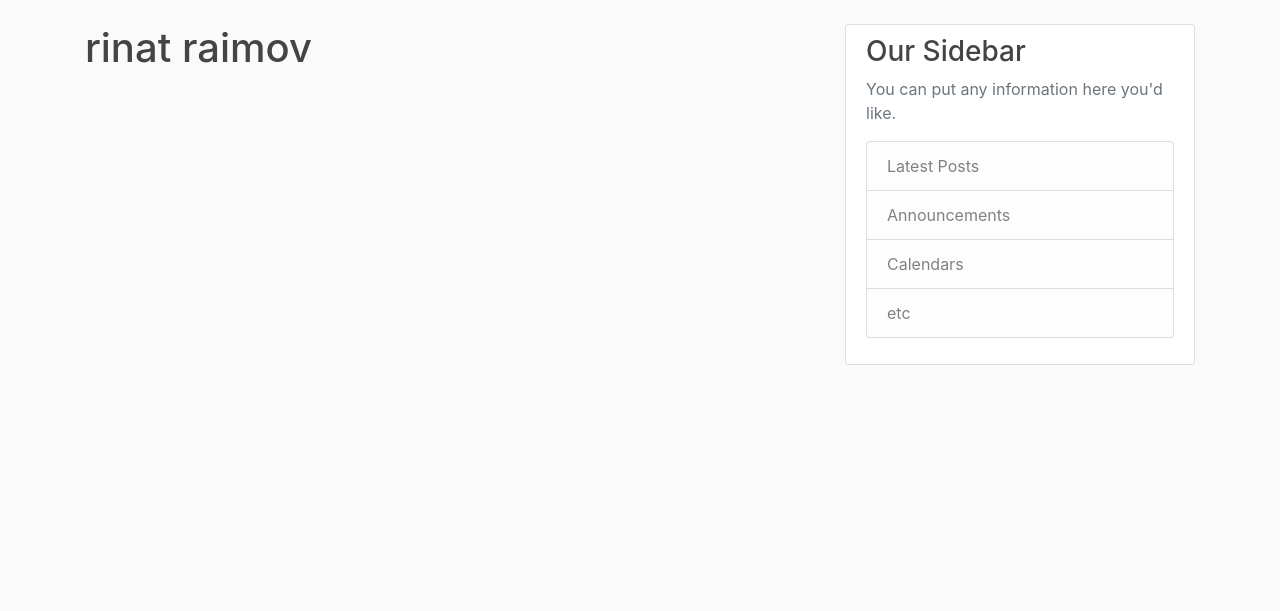
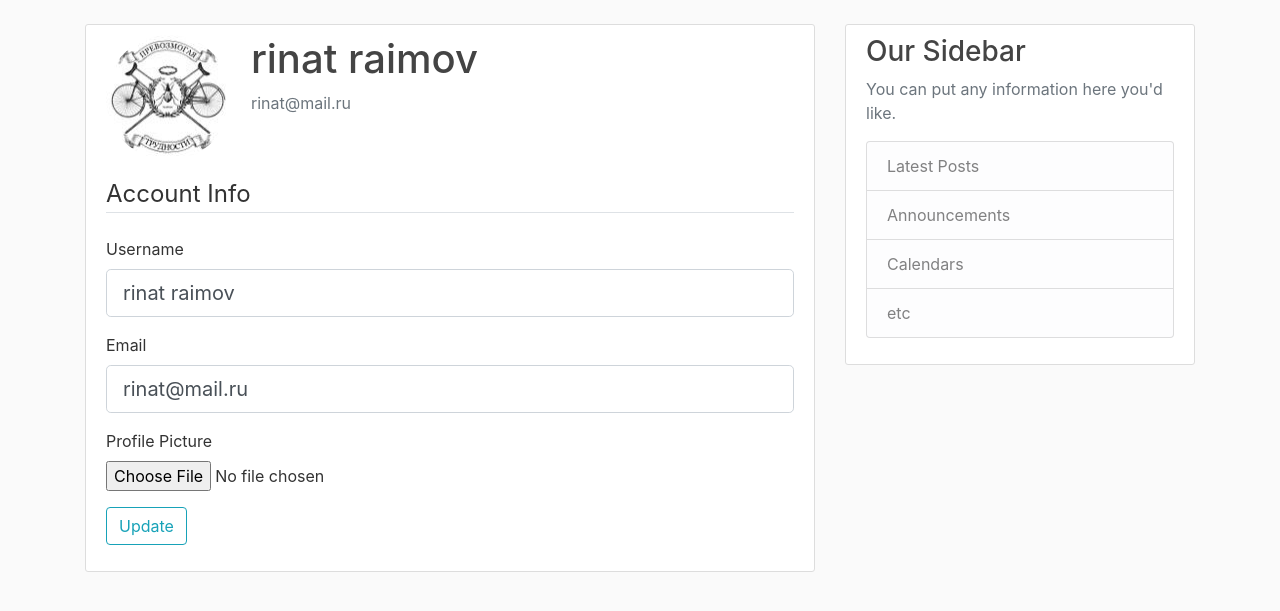
Before and after one commit to RinatR/ad_and_israel, a Flask app: page /account in a window 1280 px wide. Shown: the part 56-667 px from the top of the page. Run offline with Flask 2, Linux system fonts and the light colour scheme; a user stored in the database is signed in; some libraries are stand-ins or nearby versions.

Commit message:
added functionality for update account info and upload users's picture

```diff
--- a/flaskblog/forms.py
+++ b/flaskblog/forms.py
@@ -1,4 +1,6 @@
 from flask_wtf import FlaskForm
+from flask_wtf.file import FileField, FileAllowed
+from flask_login import current_user
 from wtforms import StringField, PasswordField, SubmitField, BooleanField
 from wtforms.validators import DataRequired, Length, Email, EqualTo, ValidationError
 from flaskblog.models import User
@@ -27,3 +29,22 @@ class LoginForm(FlaskForm):
 	password = PasswordField('Password', validators=[DataRequired()])
 	remember = 	BooleanField('Remember Me')
 	submit = SubmitField('Login')
+
+class UpdateAccountForm(FlaskForm):
+	username = StringField('Username', validators=[DataRequired(),
+							Length(min=2,max=20)])
+	email = StringField('Email', validators=[DataRequired(), Email()])
+	picture = FileField('Profile Picture', validators=[FileAllowed(['jpg', 'png'])])
+	submit = SubmitField('Update')
+
+	def validate_username(self, username):
+		if username.data != current_user.username:
+			user = User.query.filter_by(username=username.data).first()
+			if user:
+				raise ValidationError('That username is taken. Please choose different one')
+
+	def validate_email(self, email):
+		if email.data != current_user.email:
+			user = User.query.filter_by(email=email.data).first()
+			if user:
+				raise ValidationError('That email is taken. Please choose different one')
--- a/flaskblog/routes.py
+++ b/flaskblog/routes.py
@@ -1,9 +1,11 @@
 from flask import render_template, url_for, flash, redirect, request
 from flaskblog import app, db, bcrypt
-from flaskblog.forms import RegistrationForm, LoginForm
+from flaskblog.forms import RegistrationForm, LoginForm, UpdateAccountForm
 from flaskblog.models import User, Post
 from flask_login import login_user, current_user, logout_user, login_required
-
+import secrets
+import os
+from PIL import Image
 posts = [
 	{
 		'author': 'Rinat Raimov',
@@ -62,8 +64,49 @@ def logout():
 	logout_user()
 	return redirect(url_for('home'))
 
+def save_picture(form_picture):
+	'''
+	 данная функция сохраняет аватарку пользователя в файловую систему
+	 в random_hex записываем случайное значение, которое будем использовать
+	 в качестве имени файла
+	 с помощью os.path.splitext получаем название загружаемого файла и
+	 его расширение
+	 в picture_fn пишем название файла, который будем сохранять
+	 в picture_path  пишем путь по которому будем сохранять файл с новым названием
+	 app.root_path- полный пусть до package directory
+	'''
+	random_hex = secrets.token_hex(8)
+	f_name, f_ext = os.path.splitext(form_picture.filename)
+	picture_fn = random_hex + f_ext
+	picture_path = os.path.join(app.root_path, 'static/profile_pics', picture_fn)
 
-@app.route("/account")
+	output_size = (125, 125)
+	i = Image.open(form_picture)
+	i.thumbnail(output_size)
+	i.save(picture_path)
+
+	return picture_fn
+
+@app.route("/account", methods=['GET', 'POST'])
 @login_required
 def account():
-	return render_template('account.html', title='Account')
+	form = UpdateAccountForm()
+	if form.validate_on_submit():
+		# если загрузили файл для аватарки,то сохраняем его в файловую систему
+		# и затем показываем на странице с информацией о аккаунте, вместо default.jpg
+		if form.picture.data:
+			picture_file = save_picture(form.picture.data)
+			current_user.image_file = picture_file
+		current_user.username = form.username.data
+		current_user.email = form.email.data
+		db.session.commit()
+		flash('Your account has been updated', 'success')
+		return redirect(url_for('account'))
+		# если это GET-запрос, то  в полях формы
+		#указываем значения из БД, чтобы не было пустых полей
+	elif request.method == 'GET':
+		form.username.data = current_user.username
+		form.email.data = current_user.email
+	image_file = url_for('static', filename='profile_pics/' + current_user.image_file)
+	return render_template('account.html', title='Account',
+							image_file=image_file, form=form)
--- a/flaskblog/templates/account.html
+++ b/flaskblog/templates/account.html
@@ -1,4 +1,56 @@
 {% extends "layout.html" %}
 {% block content %}
-	<h1>{{ current_user.username }}</h1>
+<div class="content-section">
+	<div class="media">
+		<img class="rounded-circle account-img" src="{{ image_file }}">
+		<div class="media-body">
+			<h2 class="account-heading"> {{ current_user.username}}</h2>
+			<p class="text-secondary">{{ current_user.email }}</p>
+		</div>
+	</div>
+  	<form action="" method="POST" enctype="multipart/form-data">
+      {{ form.hidden_tag()}}
+      <fieldset class="from-group">
+        <legend class="border-bottom mb-4">Account Info</legend>
+        <div class="form-group">
+          {{ form.username.label(class="form-control-label")}}
+          {% if form.username.errors %}
+            {{ form.username(class="form-control form-control-lg is-invalid")}}
+            <div class="invalid-feedback">
+              {% for error in form.username.errors %}
+                <span> {{ error }}</span>
+              {% endfor %}
+            </div>
+          {% else %}
+            {{ form.username(class="form-control form-control-lg")}}
+          {% endif %}
+        </div>
+        <div class="form-group">
+          {{ form.email.label(class="form-control-label")}}
+          {% if form.email.errors %}
+            {{ form.email(class="form-control form-control-lg is-invalid")}}
+            <div class="invalid-feedback">
+              {% for error in form.email.errors %}
+                <span> {{ error }}</span>
+              {% endfor %}
+            </div>
+          {% else %}
+            {{ form.email(class="form-control form-control-lg")}}
+          {% endif %}
+        </div>
+        <div class="form-group">
+          {{ form.picture.label(class="form-control-label")}}
+          {{ form.picture(class="form-control-file")}}
+          {% if form.picture.errors %}
+          	{% for error in form.picture.errors %}
+                <span class="text-danger"> {{ error }}</span> </br>
+          	{% endfor %}
+          {% endif %}
+        </div>
+      </fieldset>
+      <div class="form-group">
+        {{ form.submit(class="btn btn-outline-info") }}
+      </div>
+    </form>
+</div>
 {% endblock %}
```
Also changed, not shown: flaskblog/site.db, flaskblog/static/profile_pics/927397081cdd1e0a.jpg (added), flaskblog/static/profile_pics/default.jpg (added).
